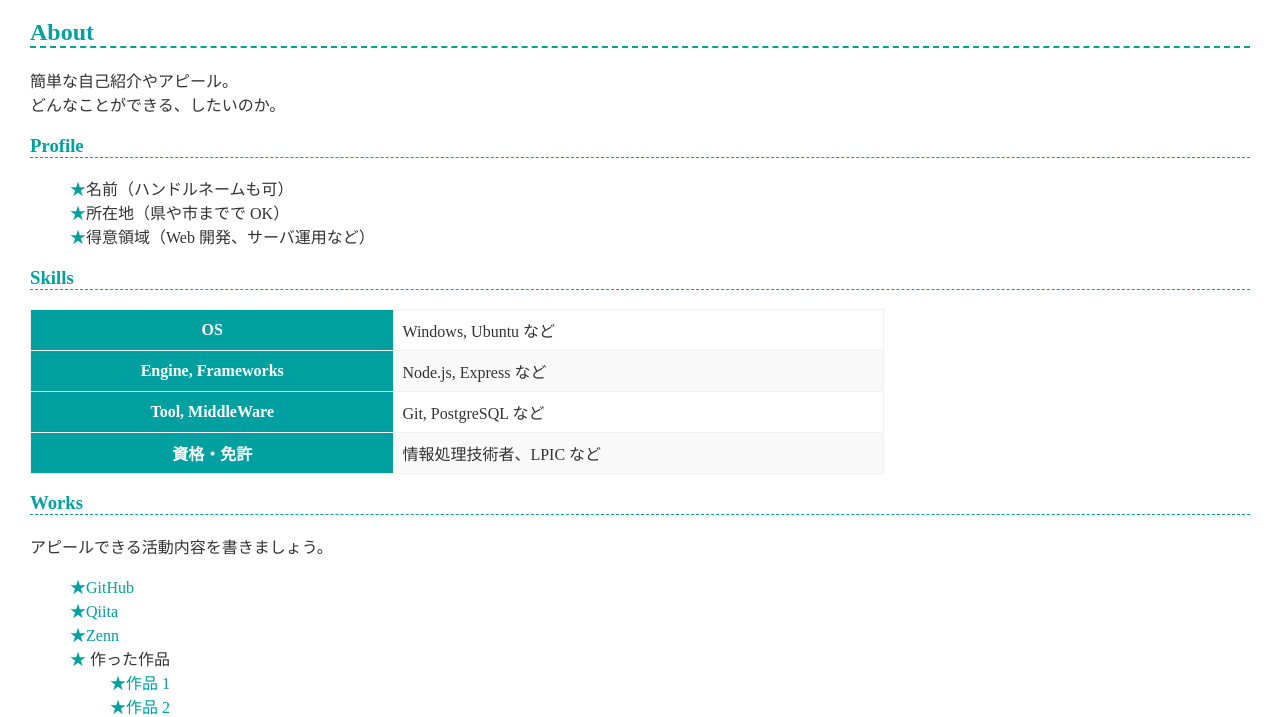
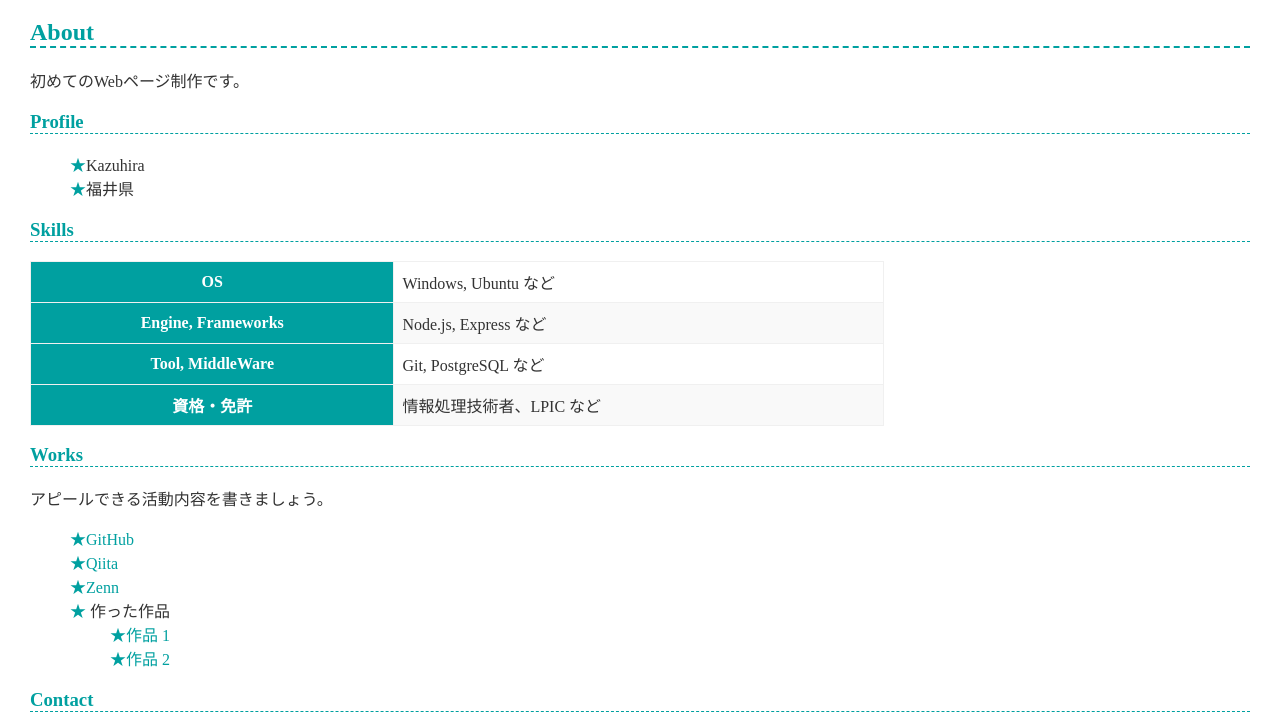
Before and after one commit to 251zs03016-blip/Kazuhira.github.io, a plain HTML site: page index.html in a window 1280 px wide. Shown: the part 94-811 px from the top of the page. Drawn offline with Linux system fonts and the light colour scheme.

Commit message:
Update index.html

```diff
--- a/index.html
+++ b/index.html
@@ -11,15 +11,13 @@
 
     <h2>About</h2>
     <p>
-      簡単な自己紹介やアピール。<br>
-      どんなことができる、したいのか。
+初めてのWebページ制作です。
     </p>
 
     <h3>Profile</h3>
     <ul>
-      <li>名前（ハンドルネームも可）</li>
-      <li>所在地（県や市までで OK）</li>
-      <li>得意領域（Web 開発、サーバ運用など）</li>
+      <li>Kazuhira</li>
+      <li>福井県</li>
     </ul>
 
     <h3>Skills</h3>
```
